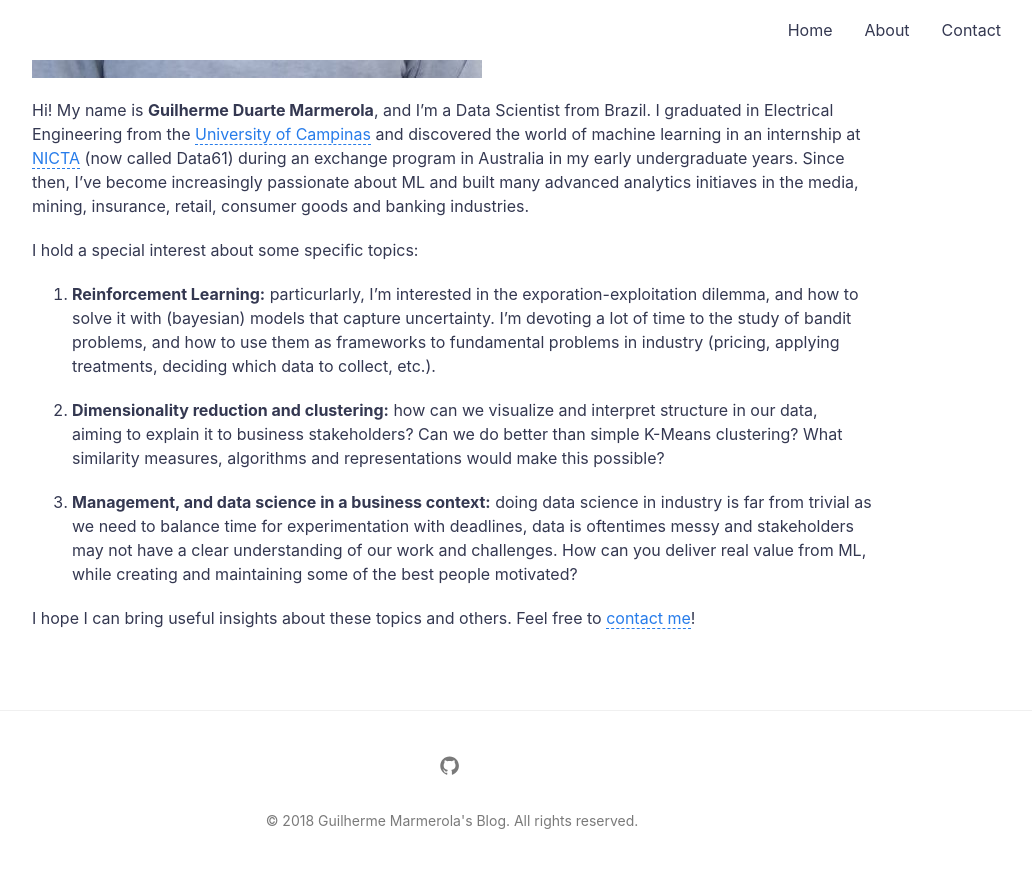
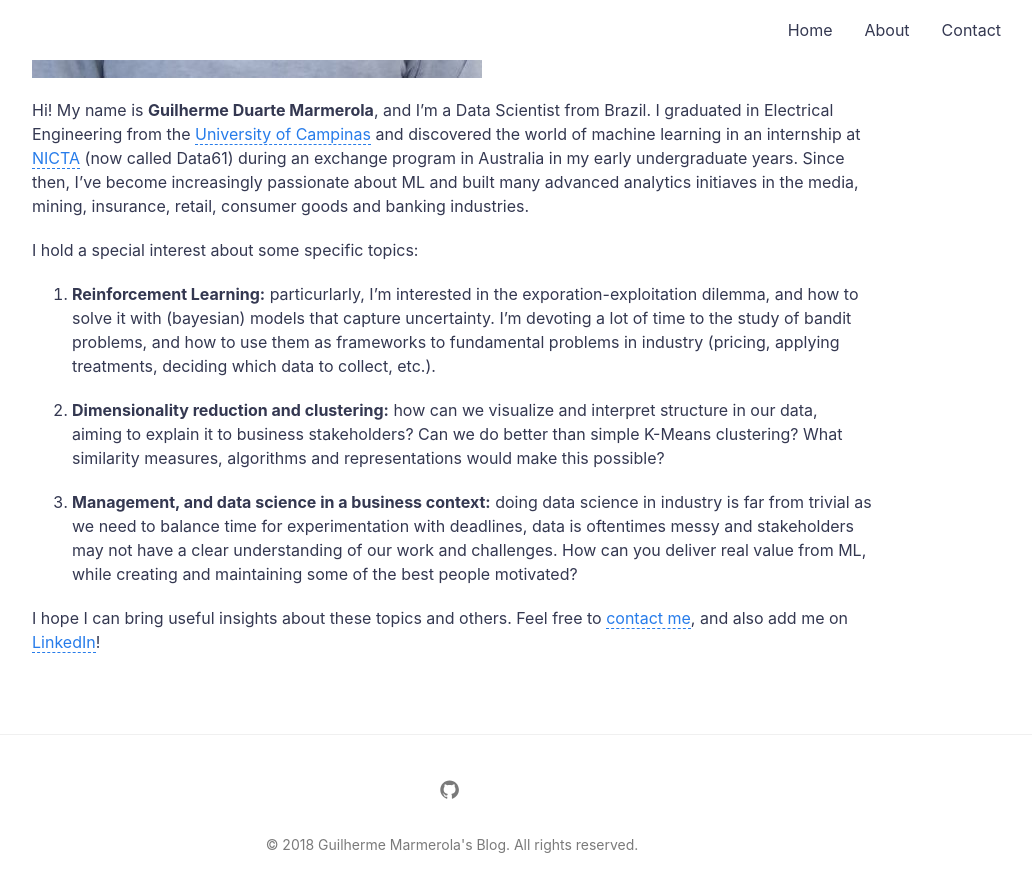
Before and after one commit to gdmarmerola/gdmarmerola.github.io, a Jekyll site: the page built from about.md, in a window 1280 px wide and 900 px high, scrolled down 692 px. Shown: the top 892 px of the window, without its empty margins (188-1220 px from the left). Built offline with Jekyll 4.4.1, drawn with Linux system fonts in a browser that asks for light colours.

Commit message:
Update about.md

```diff
--- a/about.md
+++ b/about.md
@@ -18,4 +18,4 @@ I hold a special interest about some specific topics:
 
 3. **Management, and data science in a business context:** doing data science in industry is far from trivial as we need to balance time for experimentation with deadlines, data is oftentimes messy and stakeholders may not have a clear understanding of our work and challenges. How can you deliver real value from ML, while creating and maintaining some of the best people motivated?
 
-I hope I can bring useful insights about these topics and others. Feel free to [contact me](https://gdmarmerola.github.io/contact)!
+I hope I can bring useful insights about these topics and others. Feel free to [contact me](https://gdmarmerola.github.io/contact), and also add me on [LinkedIn](https://www.linkedin.com/in/gdmarmerola/)!
```
